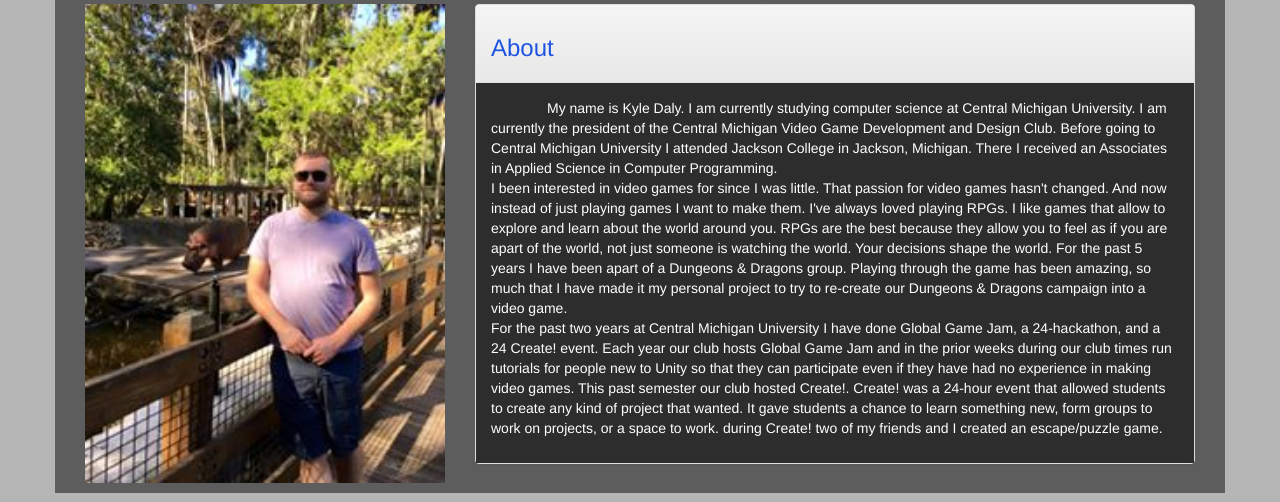
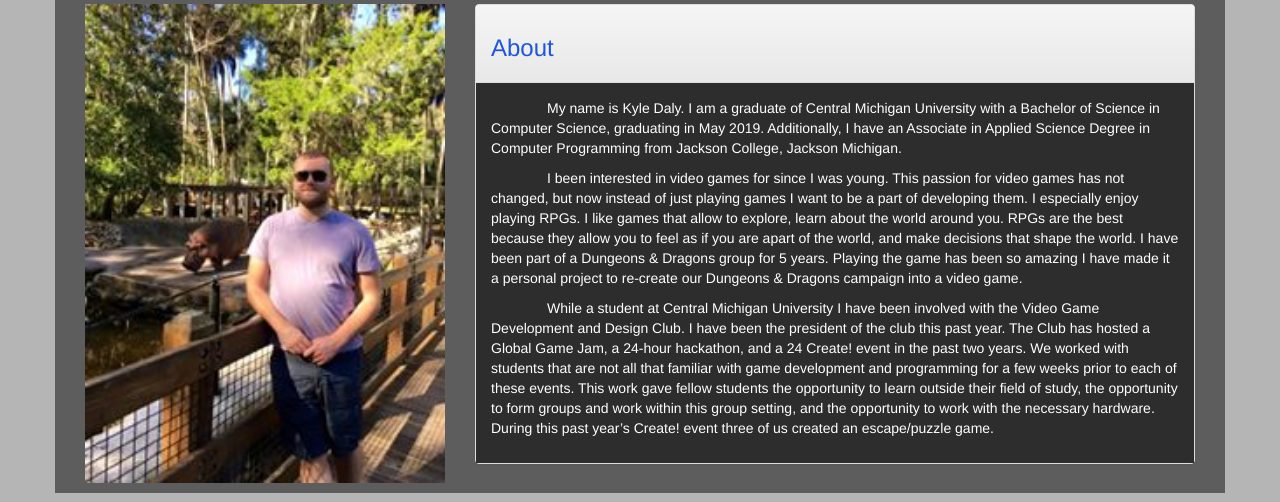
Before and after one commit to kldaly5430/kldaly5430.github.io, a plain HTML site: page index.html in a window 1280 px wide. Shown: the part 298-800 px from the top of the page. Drawn offline with nearby package versions, Linux system fonts and the light colour scheme.

Commit message:
Content Update
Update resume pdf and about content.
Embedded project video.

```diff
--- a/index.html
+++ b/index.html
@@ -68,11 +68,14 @@
 								</div>
 								<div class="panel-body" style="background-color:#2d2d2d">
 									<p style="text-align:left;color:#ffffff;text-indent: 4em;">
-										My name is Kyle Daly. I am currently studying computer science at Central Michigan University. I am currently the president of the Central Michigan Video Game Development and Design Club. Before going to Central Michigan University I attended Jackson College in Jackson, Michigan. There I received an Associates in Applied Science in Computer Programming.
-										<br>I been interested in video games for since I was little. That passion for video games hasn't changed. And now instead of just playing games I want to make them. I've always loved playing RPGs. I like games that allow to explore and learn about the world around you. RPGs are the best because they allow you to feel as if you are apart of the world, not just someone is watching the world. Your decisions shape the world. For the past 5 years I have been apart of a Dungeons & Dragons group. Playing through the game has been amazing, so much that I have made it my personal project to try to re-create our Dungeons & Dragons campaign into a video game.
-										<br>For the past two years at Central Michigan University I have done Global Game Jam, a 24-hackathon, and a 24 Create! event. Each year our club hosts Global Game Jam and in the prior weeks during our club times run tutorials for people new to Unity so that they can participate even if they have had no experience in making video games. This past semester our club hosted Create!. Create! was a 24-hour event that allowed students to create any kind of project that wanted. It gave students a chance to learn something new, form groups to work on projects, or a space to work. during Create! two of my friends and I created an escape/puzzle game.
+										My name is Kyle Daly. I am a graduate of Central Michigan University with a Bachelor of Science in Computer Science, graduating in May 2019. Additionally, I have an Associate in Applied Science Degree in Computer Programming from Jackson College, Jackson Michigan.
 									</p>
-
+									<p style="text-align:left;color:#ffffff;text-indent: 4em;">
+										I been interested in video games for since I was young. This passion for video games has not changed, but now instead of just playing games I want to be a part of developing them. I especially enjoy playing RPGs. I like games that allow to explore, learn about the world around you. RPGs are the best because they allow you to feel as if you are apart of the world, and make decisions that shape the world. I have been part of a Dungeons &amp; Dragons group for 5 years. Playing the game has been so amazing I have made it a personal project to re-create our Dungeons &amp; Dragons campaign into a video game.
+									</p>
+									<p style="text-align:left;color:#ffffff;text-indent: 4em;">
+										While a student at Central Michigan University I have been involved with the Video Game Development and Design Club. I have been the president of the club this past year. The Club has hosted a Global Game Jam, a 24-hour hackathon, and a 24 Create! event in the past two years. We worked with students that are not all that familiar with game development and programming for a few weeks prior to each of these events. This work gave fellow students the opportunity to learn outside their field of study, the opportunity to form groups and work within this group setting, and the opportunity to work with the necessary hardware. During this past year’s Create! event three of us created an escape/puzzle game.
+									</p>
 								</div>
 							</div>
 						</div>
```
Also changed, not shown: Projects.html (+5 -6 lines), 1 other file.
